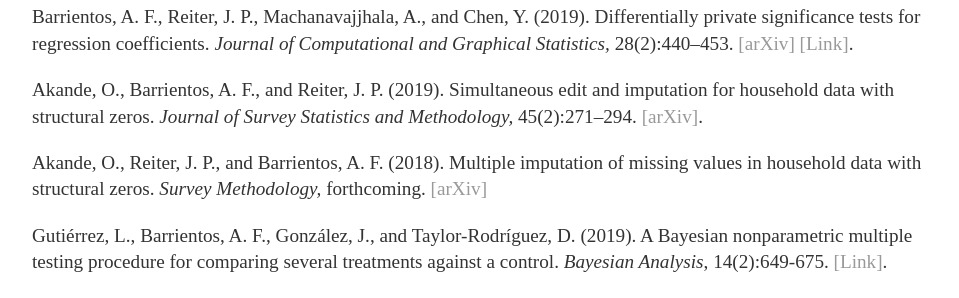
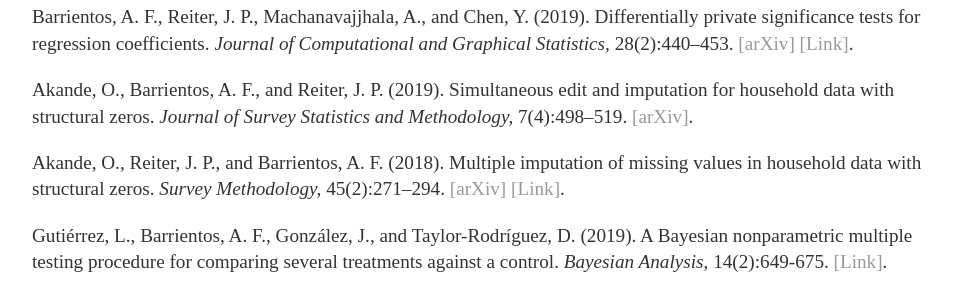
Before and after one commit to anfebar/anfebar.github.io, a Jekyll site: the page built from cv/index.html, in a window 1280 px wide. Shown: the part 559-857 px from the top of the page, without its empty margins (160-1119 px from the left). Built offline with Jekyll 4.4.1, drawn with Linux system fonts in a browser that asks for light colours.

Commit message:
Update index.html

```diff
--- a/cv/index.html
+++ b/cv/index.html
@@ -42,13 +42,14 @@ title: Andrés Felipe Barrientos
 
 					<p>Akande, O., Barrientos, A. F., and Reiter, J. P. (2019).
 						Simultaneous edit and imputation for household data with structural zeros.
-						<em>Journal of Survey Statistics and Methodology,</em> 45(2):271–294.
+						<em>Journal of Survey Statistics and Methodology,</em> 7(4):498–519.
 						<a href="https://arxiv.org/pdf/1804.05144.pdf">[arXiv]</a>.
 
 					<p>Akande, O., Reiter, J. P., and Barrientos, A. F. (2018).
 						Multiple imputation of missing values in household data with structural zeros.
-						<em>Survey Methodology,</em> forthcoming.
+						<em>Survey Methodology,</em> 45(2):271–294.
 						<a href="https://arxiv.org/pdf/1707.05916.pdf">[arXiv]</a>
+						<a href="https://www150.statcan.gc.ca/n1/en/pub/12-001-x/2019002/article/00005-eng.pdf?st=X7-uJcM-">[Link]</a>.
 
 					<p>Gutiérrez, L., Barrientos, A. F., González, J., and Taylor-Rodríguez, D. (2019).
 						A Bayesian nonparametric multiple testing procedure for comparing several treatments against a control.
```
